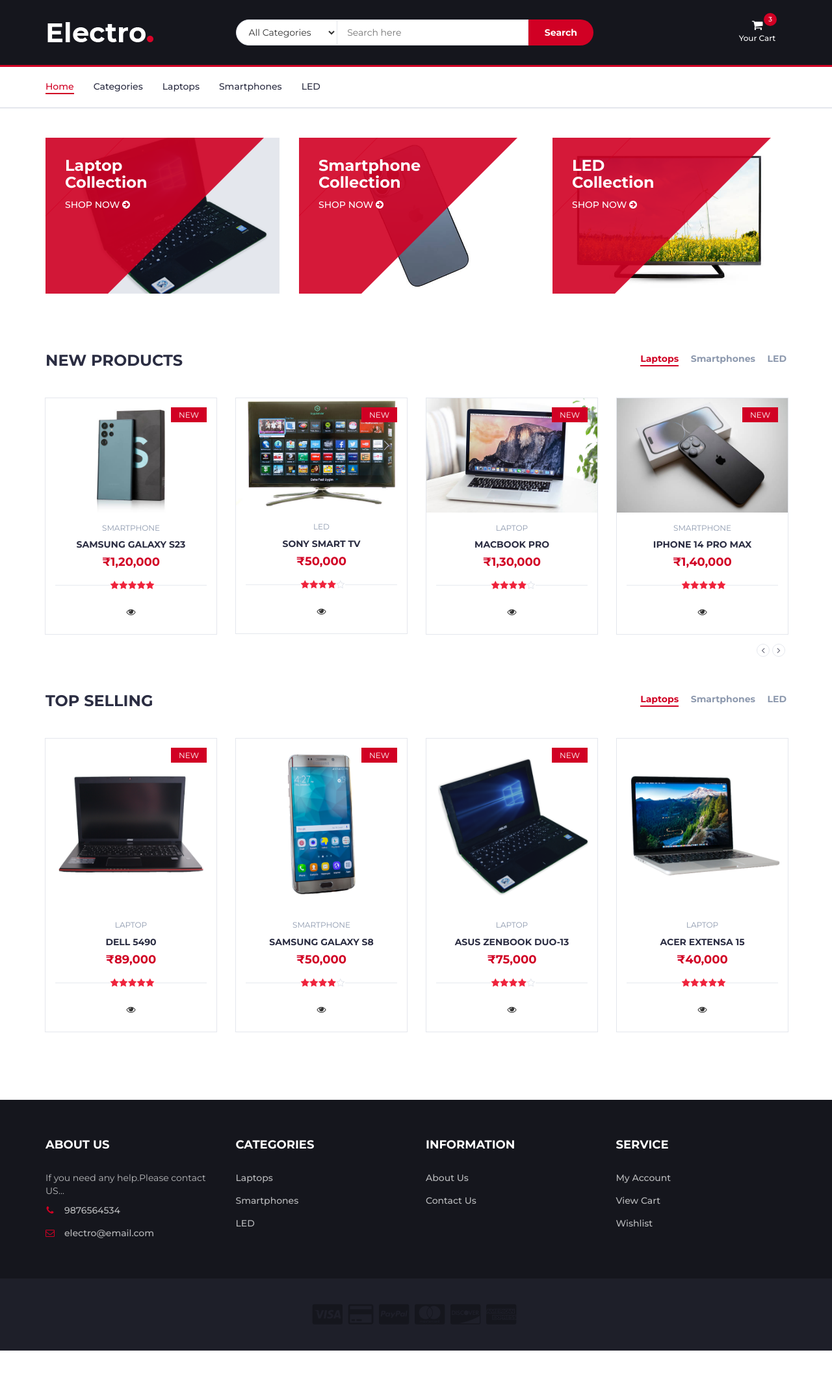
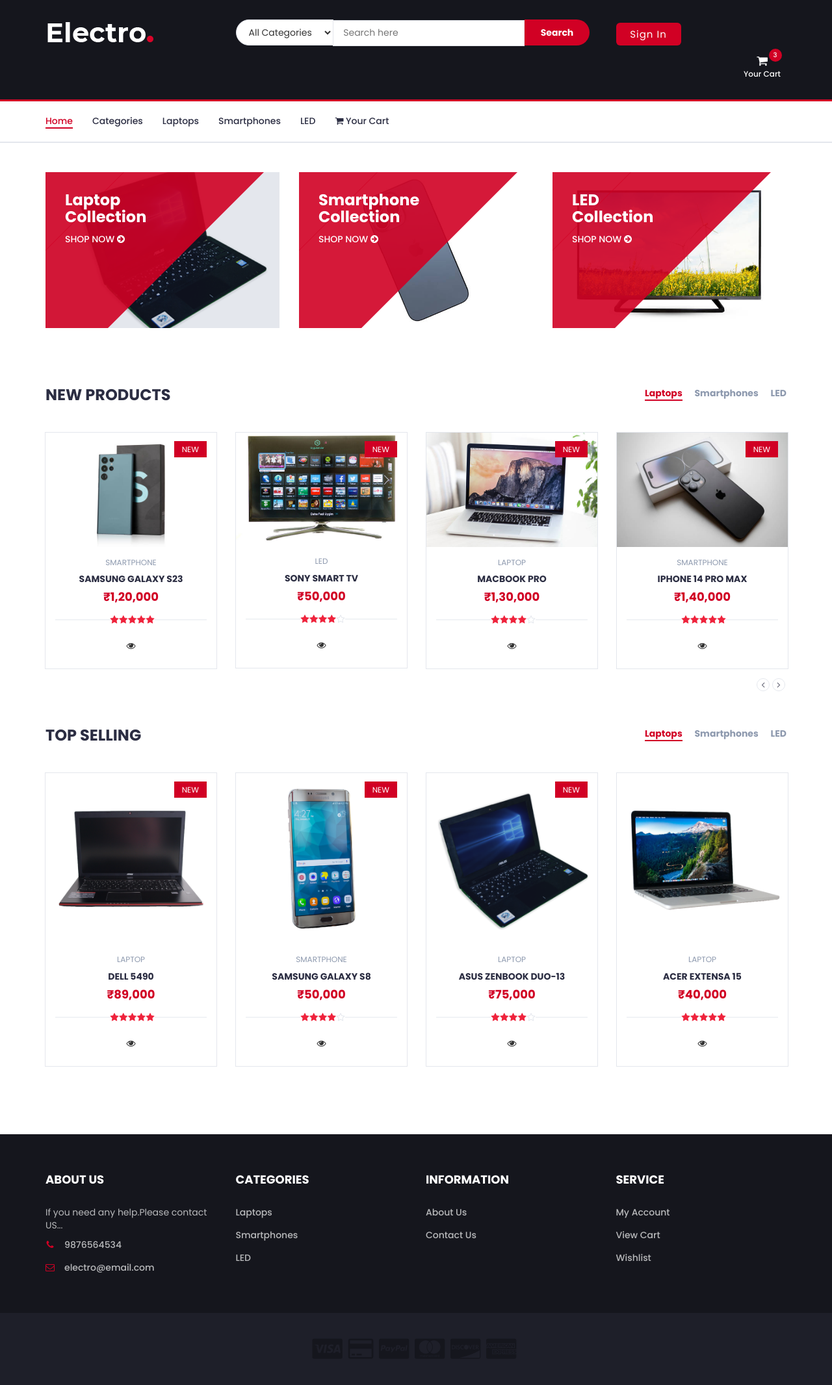
Before and after one commit to anjalizala/electro, a PHP site: page /index.php in a window 1280 px wide. Shown: the whole page at 65% size. Before the commit the page ends 2079 px from the top, so only its background shows below. Run offline with PHP 8.4, Linux system fonts and the light colour scheme.

Commit message:
anjali/signin

```diff
--- a/header.php
+++ b/header.php
@@ -26,6 +26,8 @@
 
         <!-- Custom stlylesheet -->
         <link type="text/css" rel="stylesheet" href="css/style.css"/>
+
+		<link rel="stylesheet" href="style2.css">
 
         <!-- HTML5 shim and Respond.js for IE8 support of HTML5 elements and media queries -->
         <!-- WARNING: Respond.js doesn't work if you view the page via file:// -->
@@ -86,7 +88,16 @@
 							</div>
 						</div>
 						<!-- /SEARCH BAR -->
-
+						<div class="row">
+						<form>
+						<div class="col-md-3">
+							<div class="">
+							<div class="input-box button">
+                				<input type="Submit" value="Sign In" style="width:100px; height:35px; margin-top:20px; font-size:15px;">
+            				</div>
+							</div>
+						</div>
+						</form>
 						<!-- ACCOUNT -->
 						<div class="col-md-3 clearfix">
 							<div class="header-ctn">
@@ -102,7 +113,7 @@
 
 								<!-- Cart -->
 								<div class="dropdown">
-									<a class="dropdown-toggle" data-toggle="dropdown" aria-expanded="true">
+									<a class="dropdown-toggle" data-toggle="dropdown" aria-expanded="true" >
 										<i class="fa fa-shopping-cart"></i>
 										<span>Your Cart</span>
 										<div class="qty">3</div>
@@ -176,6 +187,13 @@
 						<li><a href="laptop.php">Laptops</a></li>
 						<li><a href="phone.php">Smartphones</a></li>
 						<li><a href="led.php">LED</a></li>
+						<li><div class="dropdown">
+						<li><a class="dropdown-toggle" data-toggle="dropdown" aria-expanded="true">
+										<i class="fa fa-shopping-cart"></i>
+										<span>Your Cart</span>
+									</a>
+							</li>
+		                </div>
 					</ul>
 					<!-- /NAV -->
 				</div>
```
